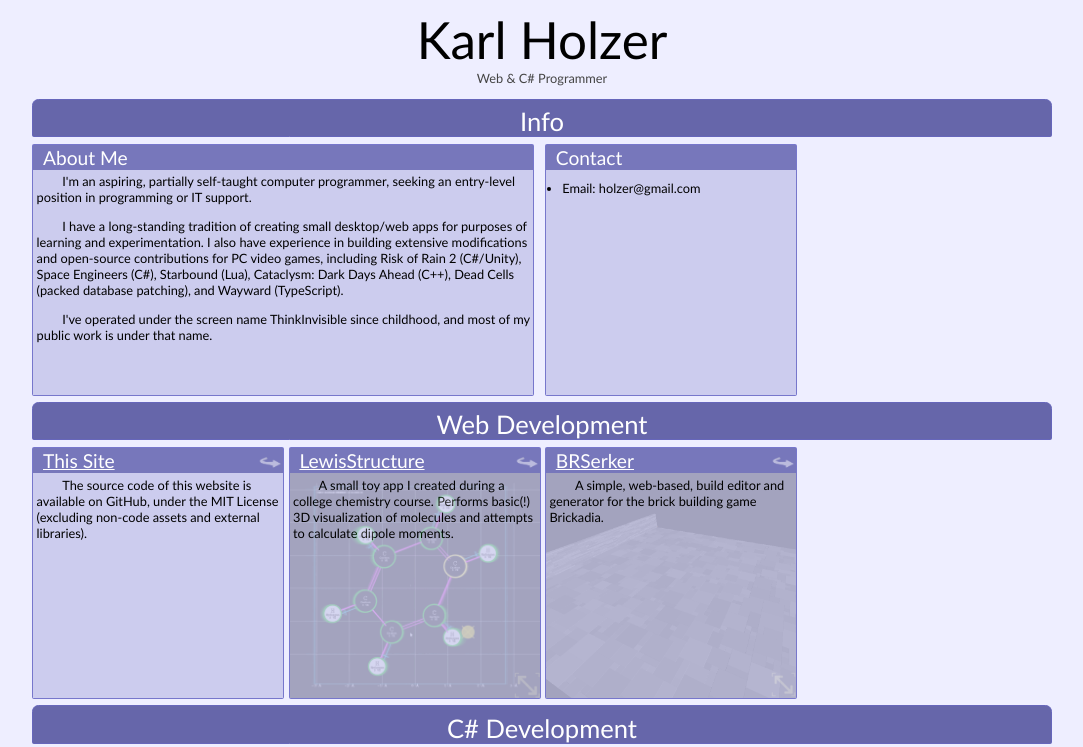
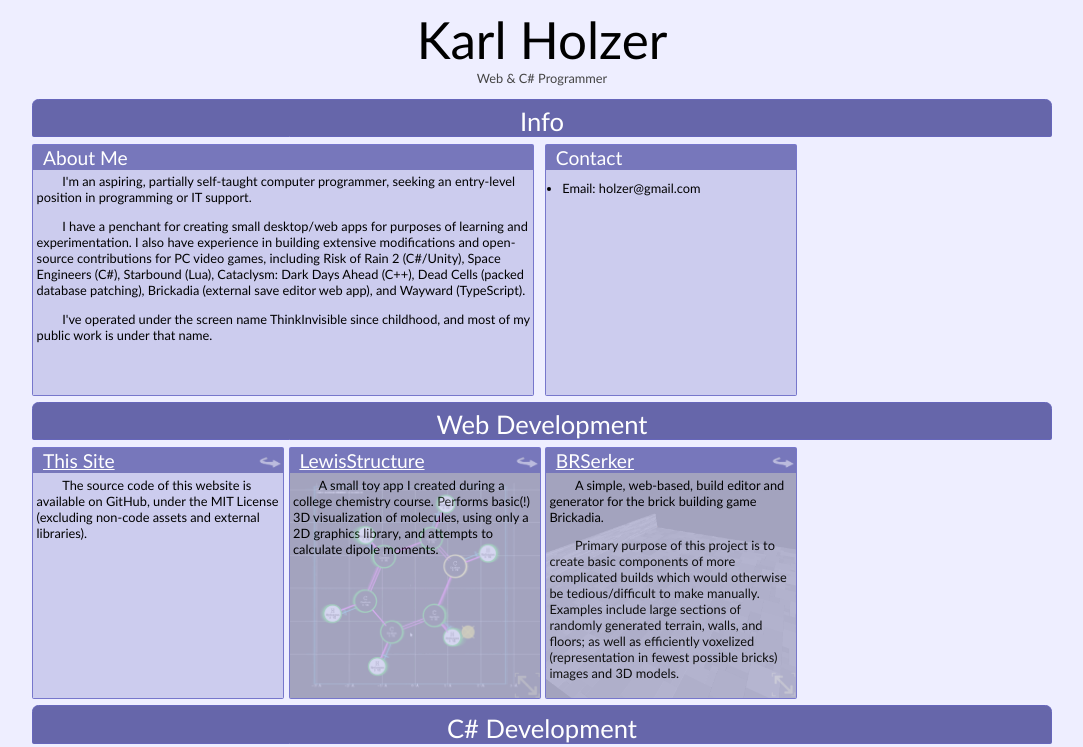
Before and after one commit to hol2k/hol2k.github.io, a plain HTML site: page index.html in a window 1280 px wide. Shown: the top 747 px of the page, without its empty margins (98-1181 px from the left). Drawn offline with Linux system fonts and the light colour scheme.

Commit message:
Main page content tweaks

```diff
--- a/index.html
+++ b/index.html
@@ -24,7 +24,7 @@
 				<div class="grid-item-title h2">About Me</div>
 				<div class="grid-item-body text">
 				<p>I'm an aspiring, partially self-taught computer programmer, seeking an entry-level position in programming or IT support.</p>
-				<p>I have a long-standing tradition of creating small desktop/web apps for purposes of learning and experimentation. I also have experience in building extensive modifications and open-source contributions for PC video games, including Risk of Rain 2 (C#/Unity), Space Engineers (C#), Starbound (Lua), Cataclysm: Dark Days Ahead (C++), Dead Cells (packed database patching), and Wayward (TypeScript).</p>
+				<p>I have a penchant for creating small desktop/web apps for purposes of learning and experimentation. I also have experience in building extensive modifications and open-source contributions for PC video games, including Risk of Rain 2 (C#/Unity), Space Engineers (C#), Starbound (Lua), Cataclysm: Dark Days Ahead (C++), Dead Cells (packed database patching), Brickadia (external save editor web app), and Wayward (TypeScript).</p>
 				<p>I've operated under the screen name ThinkInvisible since childhood, and most of my public work is under that name.</p>
 				</div>
 			</div></div>
@@ -50,7 +50,7 @@
 			<div class="grid-item grid-item-toggle" data-width-basis="1" data-height-basis="1" data-width-alt="2" data-height-alt="2"><div class="grid-inner">
 				<a class="grid-item-title h2" href="./subsites/LewisStructure/main.html">LewisStructure</a>
 				<div class="grid-item-body text" title="Click to expand preview">
-					A small toy app I created during a college chemistry course. Performs basic(!) 3D visualization of molecules and attempts to calculate dipole moments.
+					A small toy app I created during a college chemistry course. Performs basic(!) 3D visualization of molecules, using only a 2D graphics library, and attempts to calculate dipole moments.
 					<div class="fill-bg" style="background-image: url('/subsites/LewisStructure/preview.png'); opacity: 0.2"></div>
 				</div>
 				<div class="grid-item-body-alt text fill-bg" title="Click to collapse preview" style="background-image: url('/subsites/LewisStructure/preview.png')"></div>
@@ -58,7 +58,8 @@
 			<div class="grid-item grid-item-toggle" data-width-basis="1" data-height-basis="1" data-width-alt="2" data-height-alt="2"><div class="grid-inner">
 				<a class="grid-item-title h2" href="https://thinkinvis.github.io/BRSerker/">BRSerker</a>
 				<div class="grid-item-body text" title="Click to expand preview">
-					A simple, web-based, build editor and generator for the brick building game Brickadia.
+					<p>A simple, web-based, build editor and generator for the brick building game Brickadia.</p>
+					<p>Primary purpose of this project is to create basic components of more complicated builds which would otherwise be tedious/difficult to make manually. Examples include large sections of randomly generated terrain, walls, and floors; as well as efficiently voxelized (representation in fewest possible bricks) images and 3D models.</p>
 					<div class="fill-bg" style="background-image: url('/static/index/brickgen-preview.png'); opacity: 0.2"></div>
 				</div>
 				<div class="grid-item-body-alt text fill-bg" title="Click to collapse preview" style="background-image: url('/static/index/brickgen-preview.png')"></div>
```
